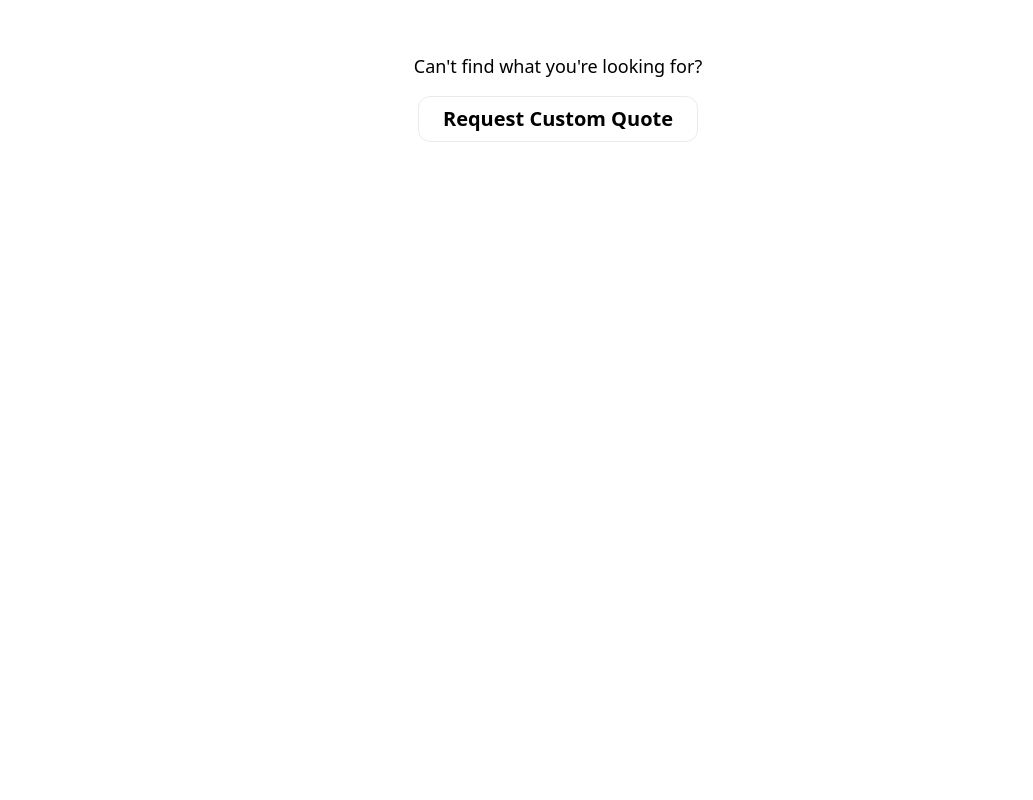
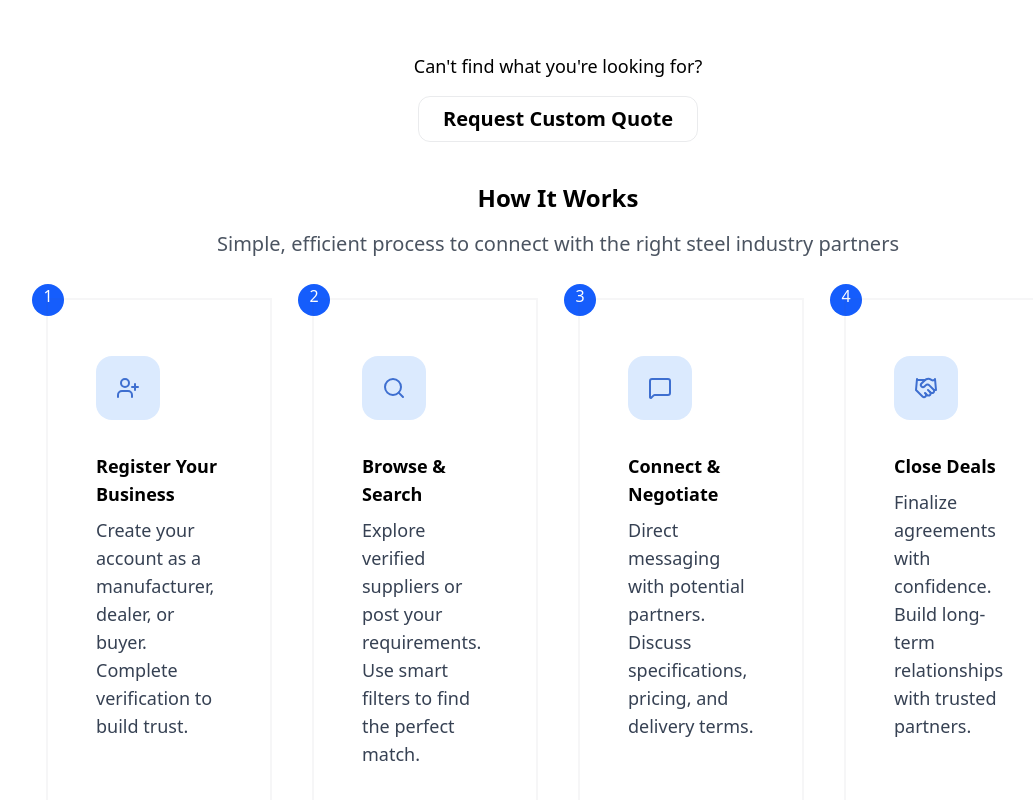
Before and after one commit to shambu2/steel, an Angular app: page / in a window 1280 px wide. Shown: the part 1432-2232 px from the top of the page, without its empty margins (82-1115 px from the left). Before the commit the page ends 1614 px from the top, so only its background shows below. Built offline with nearby package versions, Linux system fonts and the light colour scheme.

Commit message:
finished working section

```diff
--- /dev/null
+++ b/src/app/components/working/working.component.html
@@ -0,0 +1,159 @@
+<div class="w-[80vw] mx-auto mb-10">
+  <div>
+    <h1 class="text-center text-2xl font-semibold">How It Works</h1>
+    <p class="text-xl text-center text-gray-800/80 mt-4">
+      Simple, efficient process to connect with the right steel industry
+      partners
+    </p>
+  </div>
+  <div class="grid grid-cols-4 gap-10 mt-10">
+    <div
+      class="col-span-2 relative lg:col-span-1 py-10 border-2 border-gray-600/5"
+    >
+      <p
+        class="absolute -left-4 -top-4 w-8 h-8 bg-blue-600 text-center text-white rounded-4xl -z-10"
+      >
+        1
+      </p>
+      <div class="px-12 mt-">
+        <div
+          class="h-16 w-16 bg-blue-100 flex items-center rounded-2xl mt-4 justify-center mb-8"
+        >
+          <svg
+            xmlns="http://www.w3.org/2000/svg"
+            width="24"
+            height="24"
+            viewBox="0 0 24 24"
+            fill="none"
+            stroke="#3e6fd0"
+            stroke-width="2"
+            stroke-linecap="round"
+            stroke-linejoin="round"
+            class="lucide lucide-user-plus-icon lucide-user-plus"
+          >
+            <path d="M16 21v-2a4 4 0 0 0-4-4H6a4 4 0 0 0-4 4v2" />
+            <circle cx="9" cy="7" r="4" />
+            <line x1="19" x2="19" y1="8" y2="14" />
+            <line x1="22" x2="16" y1="11" y2="11" />
+          </svg>
+        </div>
+        <h1 class="text-lg font-semibold mb-2">Register Your Business</h1>
+        <p class="text-lg text-gray-700">
+          Create your account as a manufacturer, dealer, or buyer. Complete
+          verification to build trust.
+        </p>
+      </div>
+    </div>
+    <div
+      class="col-span-2 relative lg:col-span-1 py-10 border-2 border-gray-600/5"
+    >
+      <p
+        class="absolute -left-4 -top-4 w-8 h-8 bg-blue-600 text-center text-white rounded-4xl -z-10"
+      >
+        2
+      </p>
+      <div class="px-12 mt-">
+        <div
+          class="h-16 w-16 bg-blue-100 flex items-center rounded-2xl mt-4 justify-center mb-8"
+        >
+          <svg
+            xmlns="http://www.w3.org/2000/svg"
+            width="24"
+            height="24"
+            viewBox="0 0 24 24"
+            fill="none"
+            stroke="#3e6fd0"
+            stroke-width="2"
+            stroke-linecap="round"
+            stroke-linejoin="round"
+            class="lucide lucide-search-icon lucide-search"
+          >
+            <path d="m21 21-4.34-4.34" />
+            <circle cx="11" cy="11" r="8" />
+          </svg>
+        </div>
+        <h1 class="text-lg font-semibold mb-2">Browse & Search</h1>
+        <p class="text-lg text-gray-700">
+          Explore verified suppliers or post your requirements. Use smart
+          filters to find the perfect match.
+        </p>
+      </div>
+    </div>
+    <div
+      class="col-span-2 relative lg:col-span-1 py-10 border-2 border-gray-600/5"
+    >
+      <p
+        class="absolute -left-4 -top-4 w-8 h-8 bg-blue-600 text-center text-white rounded-4xl -z-10"
+      >
+        3
+      </p>
+      <div class="px-12 mt-">
+        <div
+          class="h-16 w-16 bg-blue-100 flex items-center rounded-2xl mt-4 justify-center mb-8"
+        >
+          <svg
+            xmlns="http://www.w3.org/2000/svg"
+            width="24"
+            height="24"
+            viewBox="0 0 24 24"
+            fill="none"
+            stroke="#3e6fd0"
+            stroke-width="2"
+            stroke-linecap="round"
+            stroke-linejoin="round"
+            class="lucide lucide-message-square-icon lucide-message-square"
+          >
+            <path
+              d="M22 17a2 2 0 0 1-2 2H6.828a2 2 0 0 0-1.414.586l-2.202 2.202A.71.71 0 0 1 2 21.286V5a2 2 0 0 1 2-2h16a2 2 0 0 1 2 2z"
+            />
+          </svg>
+        </div>
+        <h1 class="text-lg font-semibold mb-2">Connect & Negotiate</h1>
+        <p class="text-lg text-gray-700">
+          Direct messaging with potential partners. Discuss specifications,
+          pricing, and delivery terms.
+        </p>
+      </div>
+    </div>
+    <div
+      class="col-span-2 relative lg:col-span-1 py-10 border-2 border-gray-600/5"
+    >
+      <p
+        class="absolute -left-4 -top-4 w-8 h-8 bg-blue-600 text-center text-white rounded-4xl -z-10"
+      >
+        4
+      </p>
+      <div class="px-12 mt-">
+        <div
+          class="h-16 w-16 bg-blue-100 flex items-center rounded-2xl mt-4 justify-center mb-8"
+        >
+          <svg
+            xmlns="http://www.w3.org/2000/svg"
+            width="24"
+            height="24"
+            viewBox="0 0 24 24"
+            fill="none"
+            stroke="#3e6fd0"
+            stroke-width="2"
+            stroke-linecap="round"
+            stroke-linejoin="round"
+            class="lucide lucide-handshake-icon lucide-handshake"
+          >
+            <path d="m11 17 2 2a1 1 0 1 0 3-3" />
+            <path
+              d="m14 14 2.5 2.5a1 1 0 1 0 3-3l-3.88-3.88a3 3 0 0 0-4.24 0l-.88.88a1 1 0 1 1-3-3l2.81-2.81a5.79 5.79 0 0 1 7.06-.87l.47.28a2 2 0 0 0 1.42.25L21 4"
+            />
+            <path d="m21 3 1 11h-2" />
+            <path d="M3 3 2 14l6.5 6.5a1 1 0 1 0 3-3" />
+            <path d="M3 4h8" />
+          </svg>
+        </div>
+        <h1 class="text-lg font-semibold mb-2">Close Deals</h1>
+        <p class="text-lg text-gray-700">
+          Finalize agreements with confidence. Build long-term relationships
+          with trusted partners.
+        </p>
+      </div>
+    </div>
+  </div>
+</div>
--- a/src/app/pages/home/home.component.html
+++ b/src/app/pages/home/home.component.html
@@ -2,3 +2,4 @@
 <app-navbar></app-navbar>
 <app-hero></app-hero>
 <app-products></app-products>
+<app-working></app-working>
--- a/src/app/pages/home/home.component.ts
+++ b/src/app/pages/home/home.component.ts
@@ -2,10 +2,11 @@ import { Component } from '@angular/core';
 import { NavbarComponent } from '../../components/navbar/navbar.component';
 import { HeroComponent } from "../../components/hero/hero.component";
 import { ProductsComponent } from "../../components/products/products.component";
+import { WorkingComponent } from "../../components/working/working.component";
 
 @Component({
   selector: 'app-home',
-  imports: [NavbarComponent, HeroComponent, ProductsComponent],
+  imports: [NavbarComponent, HeroComponent, ProductsComponent, WorkingComponent],
   templateUrl: './home.component.html',
   styleUrl: './home.component.css'
 })
```
Also changed, not shown: src/app/components/working/working.component.ts (added, +11 -0 lines), src/app/components/working/working.component.css (added), 1 other file (tests, documents, lock files or other folders).
